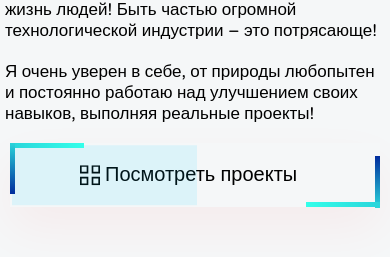
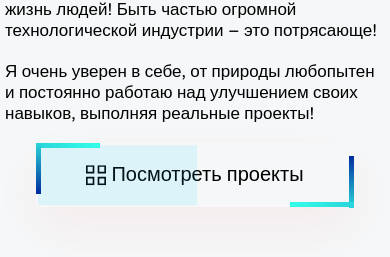
Before and after one commit to HumbleBoyy/Asadullohs, a React (Vite) app: page / in a window 390 px wide. Shown: the part 1676-1933 px from the top of the page. Built offline with nearby package versions, Linux system fonts and the light colour scheme; no server answers; the database is empty.

Commit message:
Minor bugs were fixed in some sections

```diff
--- a/src/Components/About/about.css
+++ b/src/Components/About/about.css
@@ -36,6 +36,7 @@
     transform: translate(0%, 30%);
     padding: 20px 70px;
 }
+
 @media(max-width:1024px){
 
     .about_items_wrapper{
@@ -67,6 +68,11 @@
         width: 95%;
     }
 
+    .about_section_btn{
+        transform: translate(0%, 30%);
+        padding: 20px 70px;
+    }
+
 }
 
 @media(max-width:578px){
@@ -91,6 +97,14 @@
         justify-content: center;
         flex-direction: column;
         padding: 0.5rem;
+    }
+    .about_section_btn{
+        transform: translate(0%, 30%);
+        padding: 20px 50px;
+    }
+    .about_btn_wrapper{
+        display: flex;
+        justify-content: center;
     }
 
 }
--- a/src/Components/Home/home.css
+++ b/src/Components/Home/home.css
@@ -1,5 +1,5 @@
 .home {
-    height: 100vh;
+    height: auto;
     padding: 20rem 0rem;
 }
 
@@ -260,7 +260,7 @@
 	.animation_btn{
 		top: 70%;
 		left: 30%;
-		transform: translate(-35%, -50%);
+		transform: translate(0%, -50%);
 		padding: 20px 60px;
 	}
 }
--- a/src/Components/Navbar/navbar.css
+++ b/src/Components/Navbar/navbar.css
@@ -122,7 +122,7 @@
         align-items: center;
         justify-self: end;
         justify-content: right;
-        padding: 2rem;
+        padding: 2rem 1rem;
     }
 
     .small_device_navbar{
--- a/src/Components/Projects/Projects.jsx
+++ b/src/Components/Projects/Projects.jsx
@@ -37,7 +37,7 @@ const Projects = () => {
             }
           },
           {
-            breakpoint: 578,
+            breakpoint: 661,
             settings: {
               slidesToShow: 1,
               slidesToScroll: 1,
--- a/src/Components/Projects/projects.css
+++ b/src/Components/Projects/projects.css
@@ -93,7 +93,7 @@
 	transform: translate(0%, -50%);
 }
 
-@media(max-width:361px){
+@media(max-width:747px){
     .project_btn{
         padding: 8px 20px;
     }
```
